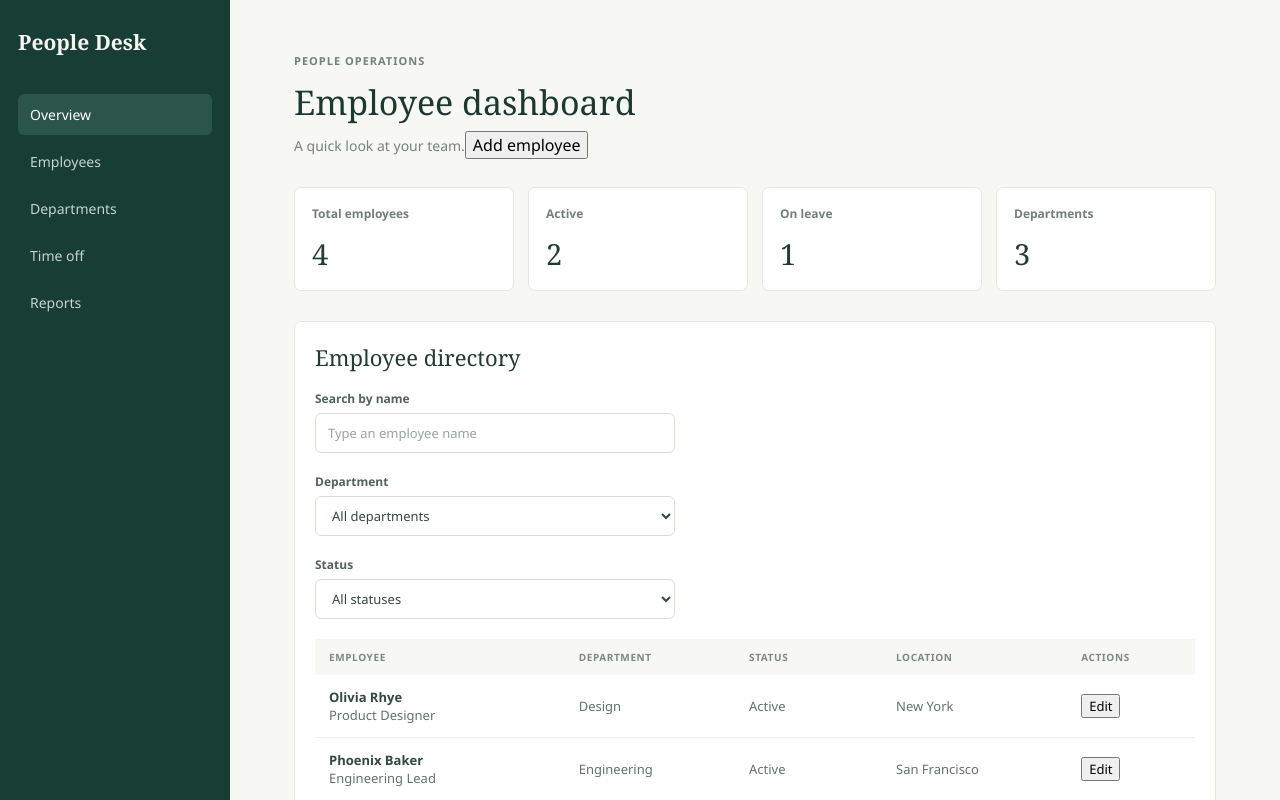
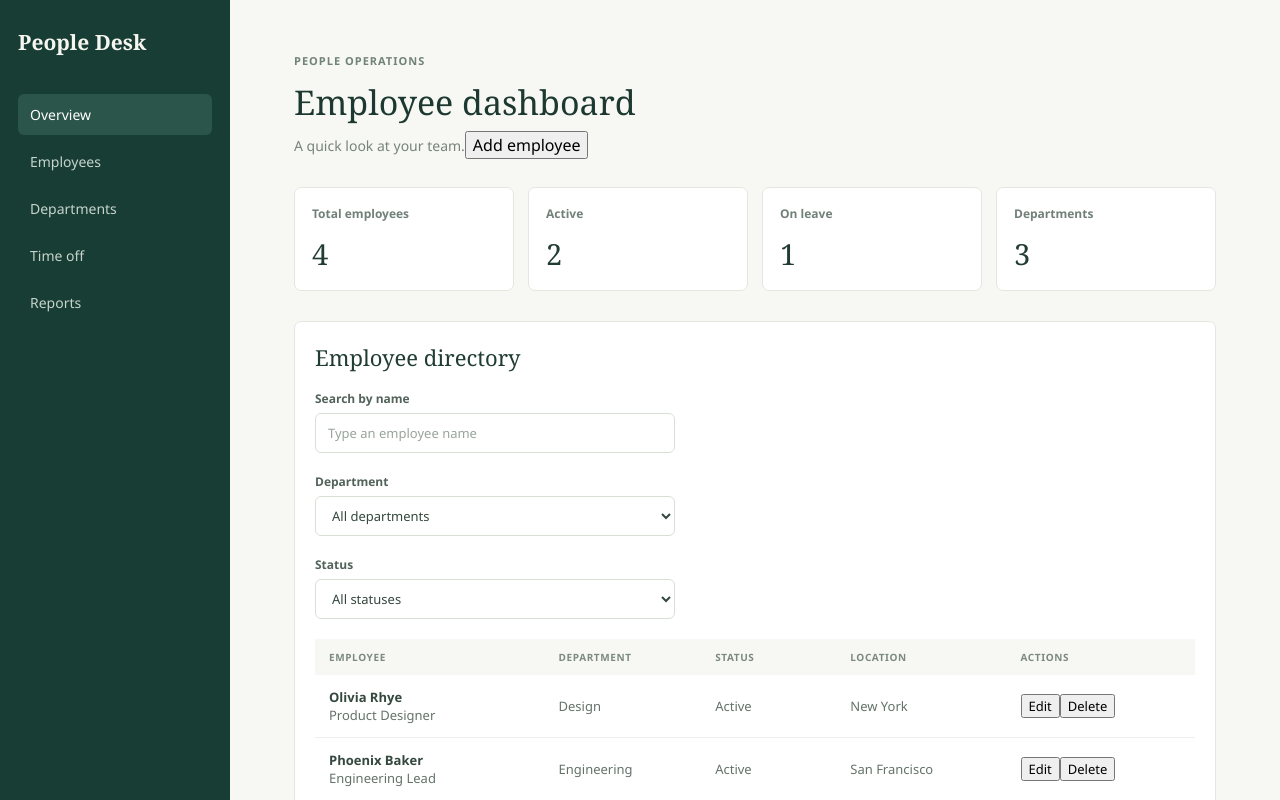
Before and after one commit to santhoshbabums/react_learning, a React (Vite) app in the folder react-learning/: page / in a window 1280 px wide. Shown: the top 800 px of the page. Built offline with nearby package versions, Linux system fonts and the light colour scheme.

Commit message:
delete functionality added

```diff
--- a/react-learning/src/App.tsx
+++ b/react-learning/src/App.tsx
@@ -50,7 +50,6 @@ function App() {
                 currentEmployee.id === id
                     ? { ...currentEmployee, ...employee, initials }
                     : currentEmployee,
-                    console.log("currentEmployee",currentEmployees)
             )
         })
 
@@ -64,6 +63,22 @@ function App() {
     function handleEditEmployee(employee: Employee) {
         setEditingEmployee(employee)
         setIsAddingEmployee(true)
+    }
+
+    //phase 4
+
+    function handleDeleteEmployee(employee: Employee) {
+        const confirmed = window.confirm(
+            `Are you sure you want to delete ${employee.name}?`,
+        )
+
+        if (!confirmed) return
+
+        setEmployees((currentEmployees) =>
+            currentEmployees.filter(
+                (currentEmployee) => currentEmployee.id !== employee.id,
+            ),
+        )
     }
 
     return (
@@ -120,6 +135,7 @@ function App() {
                 <EmployeeTable
                     employees={employees}
                     onEditEmployee={handleEditEmployee}
+                    onDeleteEmployee={handleDeleteEmployee}
                 />
             </main>
         </div>
--- a/react-learning/src/features/employees/EmployeeTable.tsx
+++ b/react-learning/src/features/employees/EmployeeTable.tsx
@@ -5,10 +5,11 @@ import './EmployeeTable.css'
 interface EmployeeTableProps {
     employees: Employee[]
     onEditEmployee: (employee: Employee) => void
+    onDeleteEmployee: (employee: Employee) => void
 }
 
 
-export function EmployeeTable({ employees, onEditEmployee }: EmployeeTableProps) {
+export function EmployeeTable({ employees, onEditEmployee, onDeleteEmployee }: EmployeeTableProps) {
 
     const [searchName, setSearchName] = useState('')
     const [selectedDepartment, setSelectedDepartment] = useState('All')
@@ -115,7 +116,15 @@ export function EmployeeTable({ employees, onEditEmployee }: EmployeeTableProps)
                                 >
                                     Edit
                                 </button>
+                                <button
+                                    type="button"
+                                    onClick={() => onDeleteEmployee(employee)}
+                                    aria-label={`Delete ${employee.name}`}
+                                >
+                                    Delete
+                                </button>
                             </td>
+
                         </tr>
                     ))}
                 </tbody>
```
